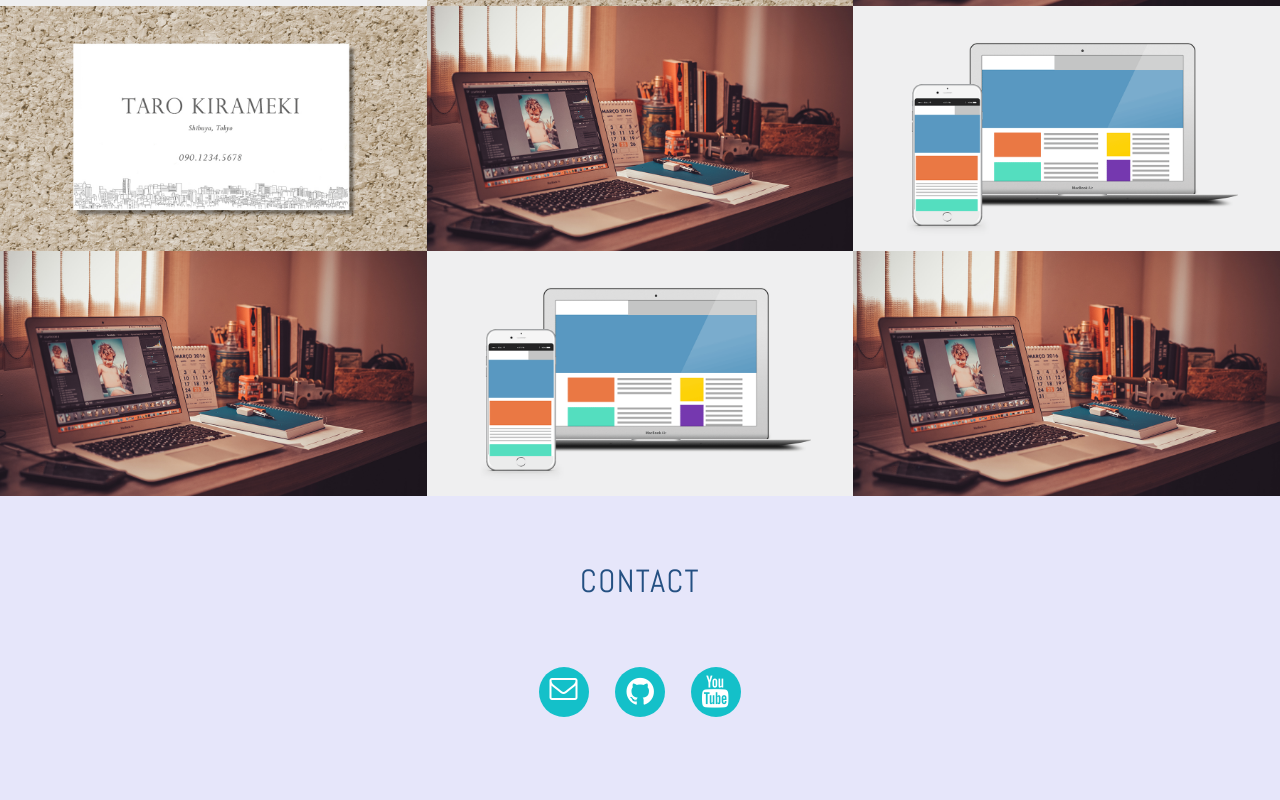
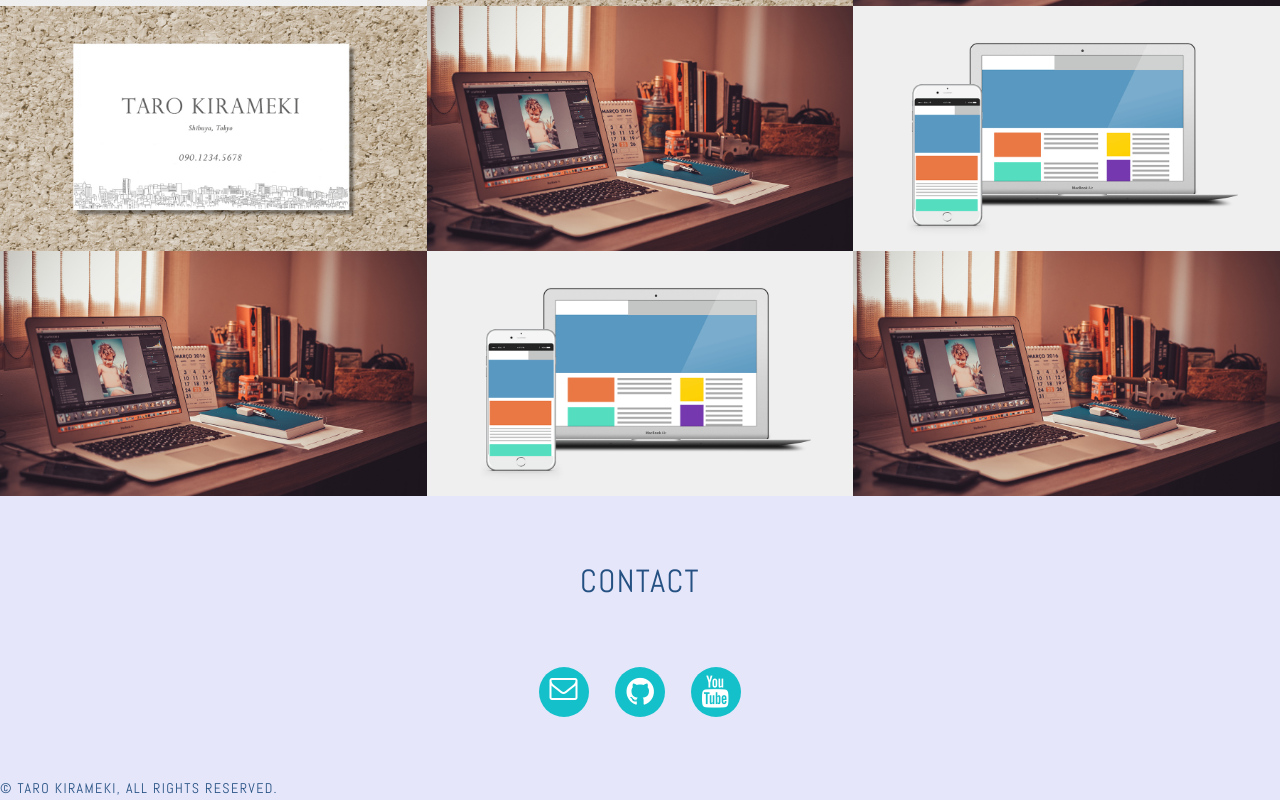
Before and after one commit to irohagoda/irohagoda.github.io, a plain HTML site: page index.html in a window 1280 px wide. Shown: the part 1347-2147 px from the top of the page. Before the commit the page ends 2124 px from the top, so only its background shows below. Drawn offline with nearby package versions, Linux system fonts and the light colour scheme.

Commit message:
first commit

```diff
--- a/index.html
+++ b/index.html
@@ -170,6 +170,7 @@
             <!-- My Skill、Works、Contactのコンテンツが入るところです -->
         </main>
         <footer>
+            <small class="text-center abel uppercase">&copy; Taro Kirameki, All Rights Reserved.</small>
             <!-- コピーライトが入るところです -->
         </footer>
     </body>
```
